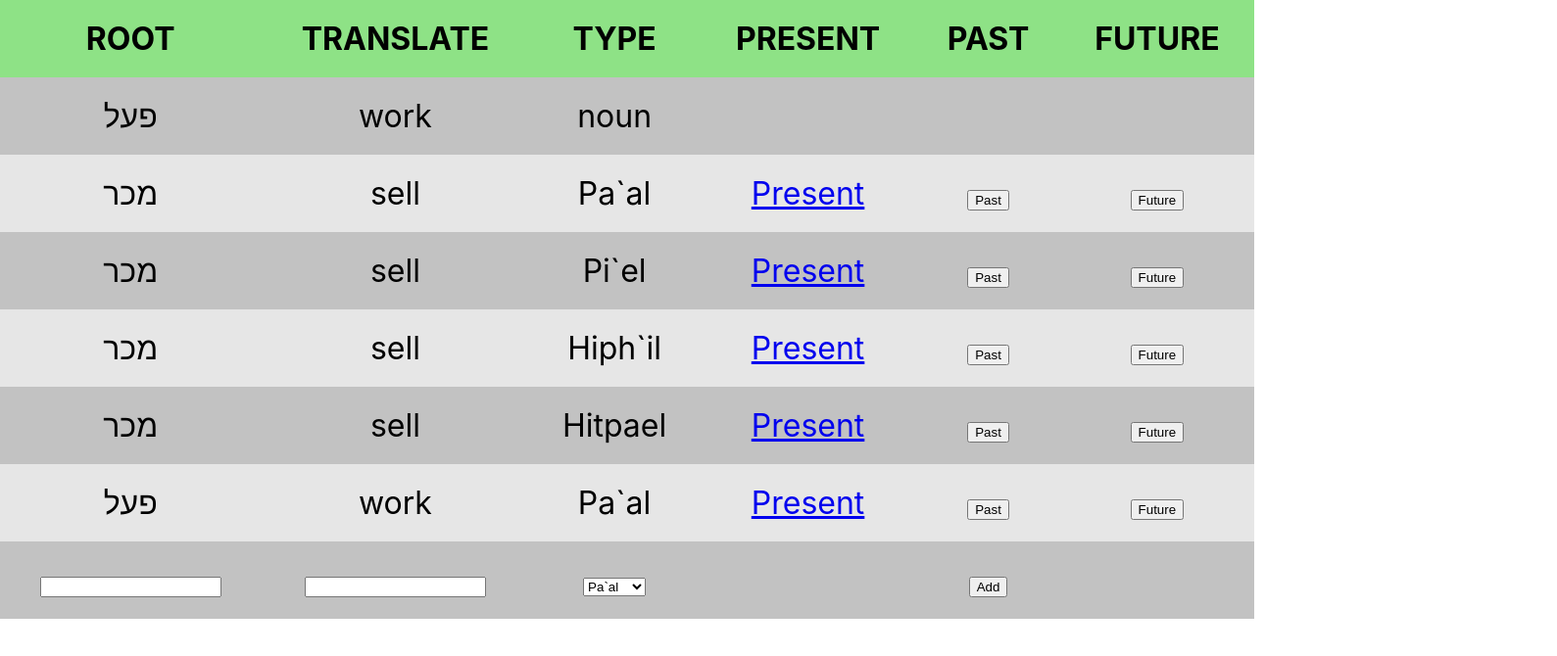
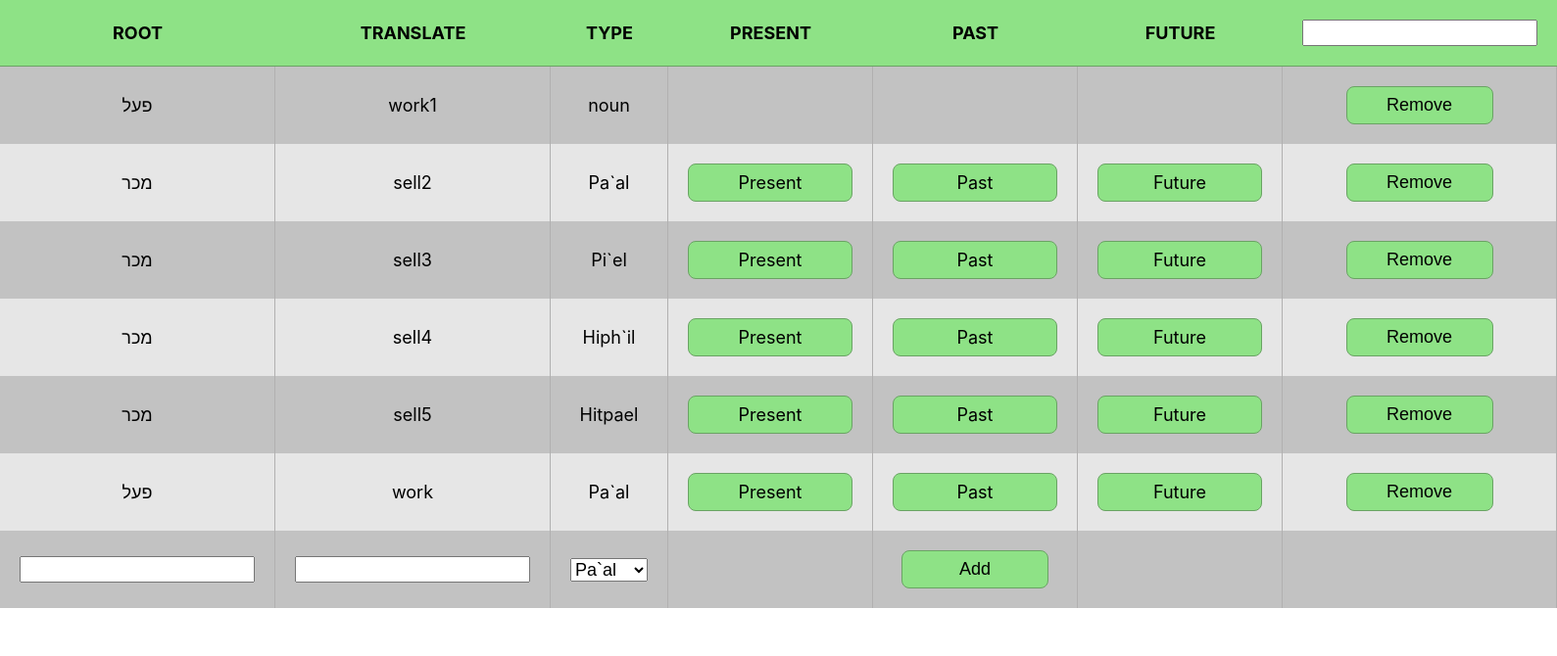
Before and after one commit to Pedrael/hebrew-bear, a React (Create React App) app: page / in a window 1280 px wide. Shown: the top 670 px of the page at 98% size, 1589 px wide, since content can reach past the window. Built offline with nearby package versions, Linux system fonts and the light colour scheme.

Commit message:
created filter

```diff
--- a/package.json
+++ b/package.json
@@ -14,6 +14,7 @@
     "react-scripts": "5.0.1",
     "redux": "^4.2.0",
     "redux-devtools-extension": "^2.13.9",
+    "sqlite3": "^5.0.8",
     "web-vitals": "^2.1.4"
   },
   "main": "public/electron.js",
@@ -23,7 +24,8 @@
     "test": "react-scripts test",
     "eject": "react-scripts eject",
     "dev": "concurrently -k \"BROWSER=none npm start\" \"npm:electron\"",
-    "electron": "wait-on tcp:3000 && electron ."
+    "electron": "wait-on tcp:3000 && electron .",
+    "postinstall": "install-app-deps"
   },
   "eslintConfig": {
     "extends": [
@@ -46,7 +48,9 @@
   "devDependencies": {
     "concurrently": "^7.2.1",
     "electron": "^19.0.4",
+    "electron-builder": "^23.1.0",
     "electron-is-dev": "^2.0.0",
+    "knex": "^2.1.0",
     "wait-on": "^6.0.1"
   }
 }
--- /dev/null
+++ b/src/components/filter/Filter.jsx
@@ -0,0 +1,16 @@
+import React, {useState, useEffect} from "react";
+
+const Filter = ({handleFilter}) => {
+
+    const [filter, setFilter] = useState('');
+
+    useEffect(() => {
+        handleFilter(filter);
+    }, [filter]);
+
+    return (
+        <input type="text" onChange={(e) => setFilter(e.target.value)}/>
+    )
+}
+
+export default Filter;
--- a/src/layouts/conjugation/Conjugation.jsx
+++ b/src/layouts/conjugation/Conjugation.jsx
@@ -13,7 +13,21 @@ const Conjugation = () => {
     const word = new Word('פעל', 'work', 'Pa`al');
 
     const {tense, root, type} = useParams();
-    const result = conjugatePast(root, type);
+    const result = [];
+
+    switch(tense) {
+        case 'present':
+            result.push(...conjugatePresent(root, type));
+        break;
+        case 'past':
+            result.push(...conjugatePast(root, type));
+        break;
+        case 'future':
+            result.push(...conjugatePast(root, type));
+        break;
+        default:
+        break;
+    }
 
     return (
         <table className={classes.table}>
@@ -31,7 +45,7 @@ const Conjugation = () => {
             </tbody>
             <tfoot>
             <tr>
-                <td><Link to="/">Back</Link></td>
+                <td><Link to="/" className={classes.button}>Back</Link></td>
             </tr>
             </tfoot>
         </table>
--- a/src/layouts/general/General.jsx
+++ b/src/layouts/general/General.jsx
@@ -17,6 +17,7 @@ const General = () => {
       <Routes>
         <Route path="" element={<Words></Words>} />
         <Route path="conjugation/:tense/:root/:type" element={<Conjugation></Conjugation>} />
+        <Route path="*" element={<Words></Words>} />
       </Routes>
     </div>
   )
--- a/src/layouts/words/Words.jsx
+++ b/src/layouts/words/Words.jsx
@@ -7,10 +7,11 @@ import { Link } from 'react-router-dom';
 import classes from '../../styles/index.module.css';
 
 import Word from '../../models/Words.js';
-import {addVerbAction} from '../../store/index.js';
+import {addVerbAction, removeVerbAction} from '../../store/index.js';
 
 import Button from "../../components/button/Button.jsx";
 import Input from "../../components/input/Input.jsx";
+import Filter from '../../components/filter/Filter';
 
 const Words = () => {
 
@@ -20,9 +21,23 @@ const Words = () => {
   const title = useSelector(state => state.title);
 
   const [wordToAdd, setWord] = useState(new Word('', '', types[0]));
+  const [filter, setFilter] = useState('');
 
   const addWord = () => {
       dispatch(addVerbAction(wordToAdd));
+  }
+
+  const removeWord = (wordToRemove) => {
+      dispatch(removeVerbAction(wordToRemove));
+  }
+
+  const handleFilter = (value) => {
+      setFilter(value);
+  }
+
+  const filterRow = (word) => {
+      if(filter === 'undefined' || filter === '') return true;
+      return word.includes(filter);
   }
 
   return (
@@ -34,25 +49,32 @@ const Words = () => {
                     <th key={key}>{item}</th>
                 ))
             }
+            <th><Filter handleFilter={handleFilter}></Filter></th>
         </tr>
         </thead>
         <tbody>
         {
             verbs.map((row, key) => (
+                filterRow(row.translate)?
                 <tr key={key}>
                     <td>{row.root}</td>
                     <td>{row.translate}</td>
                     <td>{row.type}</td>
                     <td>
-                        {row.type != 'noun' ? <Link to={`/conjugation/present/${row.root}/${row.type}`}>Present</Link> : <></>}
+                        {row.type != 'noun' ? <Link className={classes.button} to={`/conjugation/present/${row.root}/${row.type}`}>Present</Link> : <></>}
                     </td>
                     <td>
-                        {row.type != 'noun' ? <button>Past</button> : <></>}
+                        {row.type != 'noun' ? <Link className={classes.button} to={`/conjugation/past/${row.root}/${row.type}`}>Past</Link> : <></>}
                     </td>
                     <td>
-                        {row.type != 'noun' ? <button>Future</button> : <></>}
+                        {row.type != 'noun' ? <Link className={classes.button} to={`/conjugation/future/${row.root}/${row.type}`}>Future</Link> : <></>}
+                    </td>
+                    <td>
+                        <button className={classes.button} onClick={()=>removeWord(key)}>Remove</button>
                     </td>
                 </tr>
+                :<></>
+
             ))
         }
         </tbody>
@@ -76,7 +98,8 @@ const Words = () => {
                 </select>
             </td>
             <td></td>
-            <td><button onClick={()=>addWord()}>Add</button></td>
+            <td><button className={classes.button} onClick={()=>addWord()}>Add</button></td>
+            <td></td>
             <td></td>
         </tr>
         </tfoot>
--- a/src/store/index.js
+++ b/src/store/index.js
@@ -15,17 +15,18 @@ const defaultState = {
   },
   types: ['Pa`al', 'Hiph`il', 'Pi`el', 'Hitpael', 'Noun'],
   verbs: [
-    {root: 'פעל', translate: 'work', type: 'noun'},
-    {root: 'מכר', translate: 'sell', type: 'Pa`al'},
-    {root: 'מכר', translate: 'sell', type: 'Pi`el'},
-    {root: 'מכר', translate: 'sell', type: 'Hiph`il'},
-    {root: 'מכר', translate: 'sell', type: 'Hitpael'},
+    {root: 'פעל', translate: 'work1', type: 'noun'},
+    {root: 'מכר', translate: 'sell2', type: 'Pa`al'},
+    {root: 'מכר', translate: 'sell3', type: 'Pi`el'},
+    {root: 'מכר', translate: 'sell4', type: 'Hiph`il'},
+    {root: 'מכר', translate: 'sell5', type: 'Hitpael'},
     {root: 'פעל', translate: 'work', type: 'Pa`al'}
   ],
   title: ['ROOT', 'TRANSLATE', 'TYPE', 'PRESENT', 'PAST', 'FUTURE']
 }
 
 const ADD_VERB = "ADD_VERB";
+const REMOVE_VERB = "REMOVE_VERB";
 
 const reducer = (state = defaultState, action) => {
   switch(action.type) {
@@ -33,12 +34,16 @@ const reducer = (state = defaultState, action) => {
     case ADD_VERB: {
       return {...state, verbs: [...state.verbs, action.payload] }
     }
+    case REMOVE_VERB: {
+      return {...state, verbs: state.verbs.filter((word, index) => index !== action.payload)}
+    }
 
     default: return state;
   }
 }
 
 export const addVerbAction = (payload) => ({type: ADD_VERB, payload});
+export const removeVerbAction = (payload) => ({type: REMOVE_VERB, payload});
 
 // const composedEnchancer = compose(applyMiddleware(sagaMiddleware), composeWithDevTools());
 // applyMiddleware should be first otherwise sagas won`t work
--- a/src/styles/index.module.css
+++ b/src/styles/index.module.css
@@ -1,9 +1,12 @@
+* {
+    font-size: 18px;
+}
+
 .table {
-    border-spacing: 0;
+    border-spacing: 0px;
     border-collapse: separate;
     width: 100%;
     height: min-content;
-    font-size: 32px;
 }
 
 .table tr {
@@ -12,6 +15,10 @@
 
 .table th {
     background: #8ee286;
+    position: sticky;
+    top: 0;
+    z-index: 1;
+    border-bottom: 1px solid #6aa364;
 }
 
 .table tr:nth-child(2n + 1) {
@@ -20,4 +27,25 @@
 
 .table td, th {
     padding: 20px;
+    text-align: center;
 }
+
+.table td {
+    border-right: 1px solid #b1b0b0;
+}
+
+.button {
+    display: flex;
+    justify-content: center;
+    align-items: center;
+    border-radius: 8px;
+    padding: 8px;
+    text-decoration: none;
+    color: #000;
+    border: 1px solid #6aa364;
+    background: #8ee286;
+    cursor: pointer;
+    width: 150px;
+    margin-left: auto;
+    margin-right: auto;
+}
```
Also changed, not shown: public/electron.js (+15 -1 lines), 2 other files (tests, documents, lock files or other folders).
